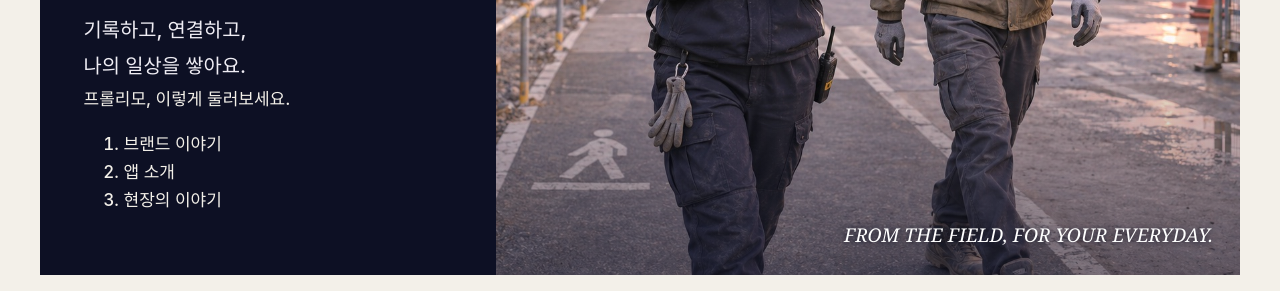
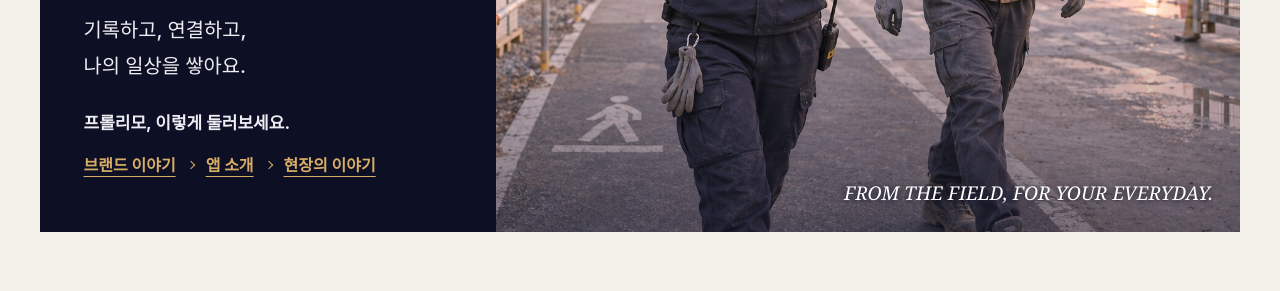
Before and after one commit to fromearlymo/frolymo-website, a plain HTML site: page index.html in a window 1280 px wide. Shown: the part 782-1073 px from the top of the page. Drawn offline with Linux system fonts and the light colour scheme; a web font is replaced by a local one.

Commit message:
Style homepage tour links for touch screens

```diff
--- a/css/editorial.css
+++ b/css/editorial.css
@@ -169,3 +169,11 @@
 }
 @media(max-width:360px){.mag-hero-copy{padding-inline:23px}.mag-hero-korean{font-size:21px}.mag-hero-english{font-size:18vw}.mag-brand-description br{display:none}.mag-note-category{display:none}.mag-contact-detail p{font-size:13px}}
 @media(prefers-reduced-motion:reduce){.mag-button{transition:none}}
+
+.mag-tour{margin-top:24px}
+.mag-tour p{font-size:17px;font-weight:650;color:#efedf4}
+.mag-tour ol{display:flex;align-items:center;flex-wrap:wrap;gap:0 12px;padding:0;margin:4px 0 0;list-style:none}
+.mag-tour li{display:flex;align-items:center;gap:12px}
+.mag-tour li+li::before{content:"";width:5px;height:5px;border-top:1px solid var(--warm-gold);border-right:1px solid var(--warm-gold);transform:rotate(45deg)}
+.mag-tour a{display:inline-flex;align-items:center;min-height:48px;font-size:16px;font-weight:650;color:var(--warm-gold);text-decoration:underline;text-underline-offset:5px}
+@media(max-width:380px){.mag-tour ol,.mag-tour li{column-gap:6px}}
```
